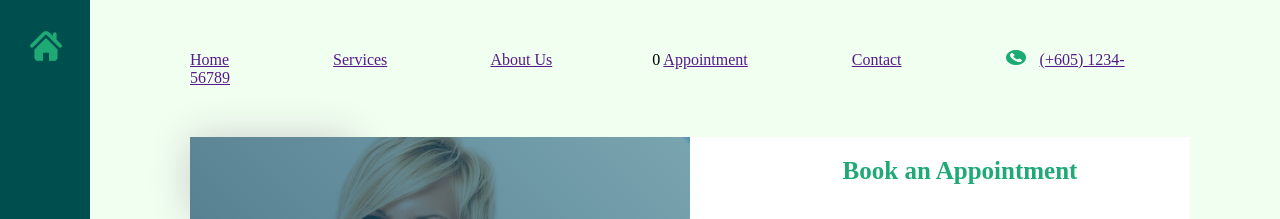
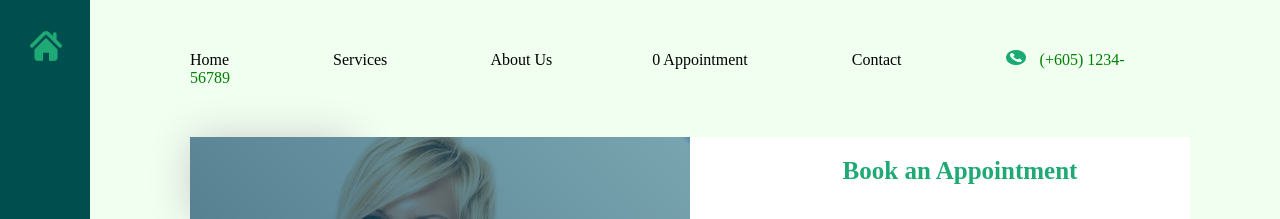
Before and after one commit to Jensen1109/landing-page-2, a plain HTML site: page index.html in a window 1280 px wide. Shown: the top 219 px of the page. Drawn offline with Linux system fonts and the light colour scheme.

Commit message:
se le cambio el color a el nav y se quito la decoracion

```diff
--- a/index.html
+++ b/index.html
@@ -29,7 +29,7 @@
             <a href="">Appointment</a>
             <a href="">Contact</a>
                 <img src="img/phone-call.png" alt="imagen telefono" >
-                <a href="">(+605) 1234-56789</a>
+                <a href="" class="numero-celular">(+605) 1234-56789</a>
         </nav>
     </header>
 
--- a/styles.css
+++ b/styles.css
@@ -1,3 +1,4 @@
+
 /* Establece margen, relleno y box-sizing universal */
 *{
     margin: 0; /* Elimina márgenes por defecto */
@@ -25,6 +26,11 @@ body{
 /* Enlaces dentro de la barra de navegación */
 .navbar a {
     margin-right: 100px; /* Espacio entre enlaces */
+    text-decoration: none;  /* Se quito la decoracion del texyo */
+    color:black;
+}
+.navbar .numero-celular{
+    color: green;  /* Se le dio color al texto */
 }
 
 /* Imágenes dentro de la barra lateral */
```
